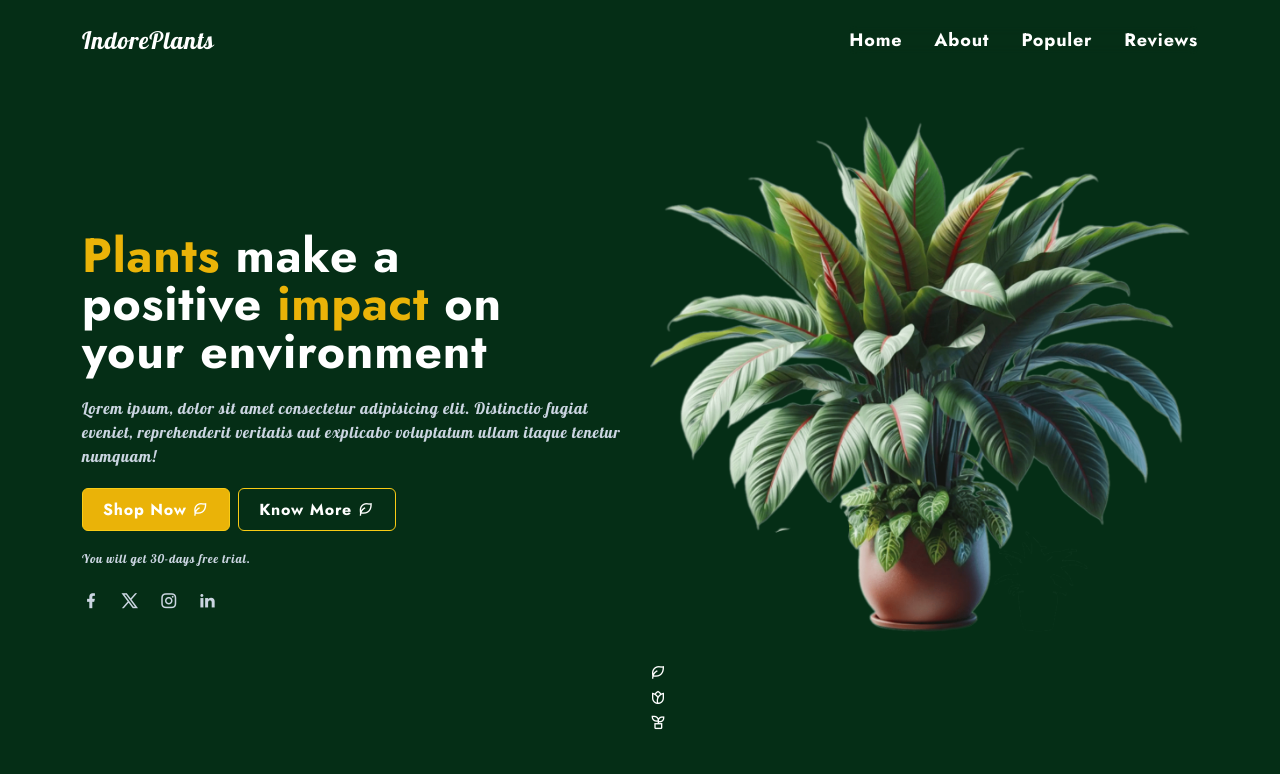
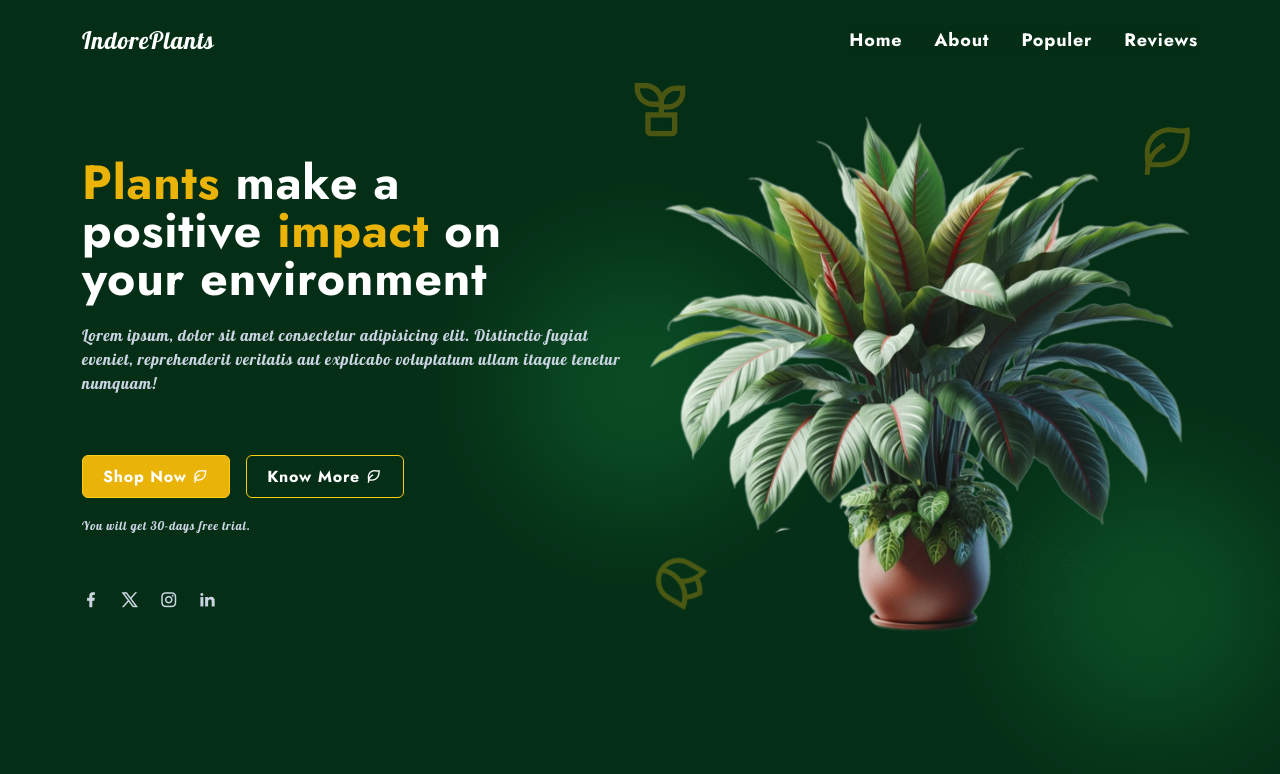
Before and after one commit to khatriaadarsh/Plant-Website, a website: page index.html in a window 1280 px wide. Drawn offline with nearby package versions, Linux system fonts and the light colour scheme.

Commit message:
Home section completed

```diff
--- a/index.html
+++ b/index.html
@@ -48,8 +48,18 @@
 
     <main>
       <!-- Home -->
-      <section>
+      <section id="home" class="relative">
         <div class="container">
+          <!-- Blob 1 -->
+          <div
+            class="w-64 h-64 bg-green-700 rounded-full blur-3xl -z-10 opacity-40 absolute left-1/2 top-1/2 transform -translate-x-1/2 -translate-y-1/2"
+          ></div>
+
+          <!-- Blob 2 -->
+          <div
+            class="w-64 h-64 bg-green-700 rounded-full blur-3xl -z-10 opacity-40 absolute right-0 bottom-0 lg:bottom-10"
+          ></div>
+
           <div class="flex flex-col items-center gap-5 lg:flex-row">
             <!-- Content -->
             <div class="w-full space-y-5 lg:w-1/2">
@@ -64,7 +74,9 @@
                 Distinctio fugiat eveniet, reprehenderit veritatis aut explicabo
                 voluptatum ullam itaque tenetur numquam!
               </p>
-              <div class="flex flex-col gap-2 sm:flex-row">
+              <div
+                class="flex flex-col gap-2 sm:flex-row md:gap-4 lg:pt-5 xl:pt-10"
+              >
                 <button class="btn">
                   <span>Shop Now</span>
                   <i class="ri-leaf-line"></i>
@@ -77,30 +89,46 @@
               <p class="text-xs font-Lobstor text-slate-300">
                 You will get 30-days free trial.
               </p>
-              <div class="flex items-center gap-5 text-lg">
-                <i class="ri-facebook-fill text-slate-300 cursor-pointer hover:text-yellow-500 duration-300 "></i>
-                <i class="ri-twitter-x-line text-slate-300 cursor-pointer hover:text-yellow-500 duration-300 "></i>
-                <i class="ri-instagram-line text-slate-300 cursor-pointer hover:text-yellow-500 duration-300 "></i>
-                <i class="ri-linkedin-fill text-slate-300 cursor-pointer hover:text-yellow-500 duration-300 "></i>
+              <div class="flex items-center gap-5 text-lg lg:pt-8">
+                <i
+                  class="ri-facebook-fill text-slate-300 cursor-pointer hover:text-yellow-500 duration-300"
+                ></i>
+                <i
+                  class="ri-twitter-x-line text-slate-300 cursor-pointer hover:text-yellow-500 duration-300"
+                ></i>
+                <i
+                  class="ri-instagram-line text-slate-300 cursor-pointer hover:text-yellow-500 duration-300"
+                ></i>
+                <i
+                  class="ri-linkedin-fill text-slate-300 cursor-pointer hover:text-yellow-500 duration-300"
+                ></i>
               </div>
             </div>
 
             <!-- Image -->
             <div class="w-full relative lg:w-1/2">
               <img src="./images/home.png" alt="home-image" />
-              <div>
-                <i class="ri-leaf-line"></i>
+              <div
+                class="absolute -top-8 right-0 opacity-30 animate-movingY xl:top-5"
+              >
+                <i class="ri-leaf-line text-6xl text-yellow-500"></i>
               </div>
-              <div>
-                <i class="ri-flower-line"></i>
+              <div
+                class="absolute bottom-0 left-0 opacity-30 xl:bottom-12 animate-rotating"
+              >
+                <i class="ri-flower-line text-6xl text-yellow-500"></i>
               </div>
-              <div>
-                <i class="ri-plant-line"></i>
+              <div
+                class="hidden absolute -top-8 -left-5 opacity-30 lg:block animate-scalingUp"
+              >
+                <i class="ri-plant-line text-6xl text-yellow-500"></i>
               </div>
             </div>
           </div>
         </div>
       </section>
+
+      <!-- Services -->
     </main>
     <script src="./script.js"></script>
   </body>
--- a/tailwind.config.js
+++ b/tailwind.config.js
@@ -9,6 +9,25 @@ module.exports = {
       xl: "1180px",
     },
     extend: {},
+    keyframes: {
+      move: {
+        "50%": { transform: "translateY(-1rem)" },
+      },
+      rotate: {
+        "0%": { transform: "rotate(0deg)" },
+        "100%": { transform: "rotate(360deg)" },
+      },
+      scaleUp: {
+        "0%": { transform: "scale(0.8)" },
+        "50%": { transform: "scale(1.2)" },
+        "100%": { transform: "scale(0.8)" },
+      },
+    },
+    animation: {
+      movingY: "move 3s linear infinite",
+      rotating: "rotate 15s linear infinite",
+      scalingUp: "scaleUp 3s linear infinite",
+    },
     fontFamily: {
       Jost: ["Jost", "sans-serif"],
       Lobstor: ["Lobster", "sans-serif"],
```
Also changed, not shown: output.css.
